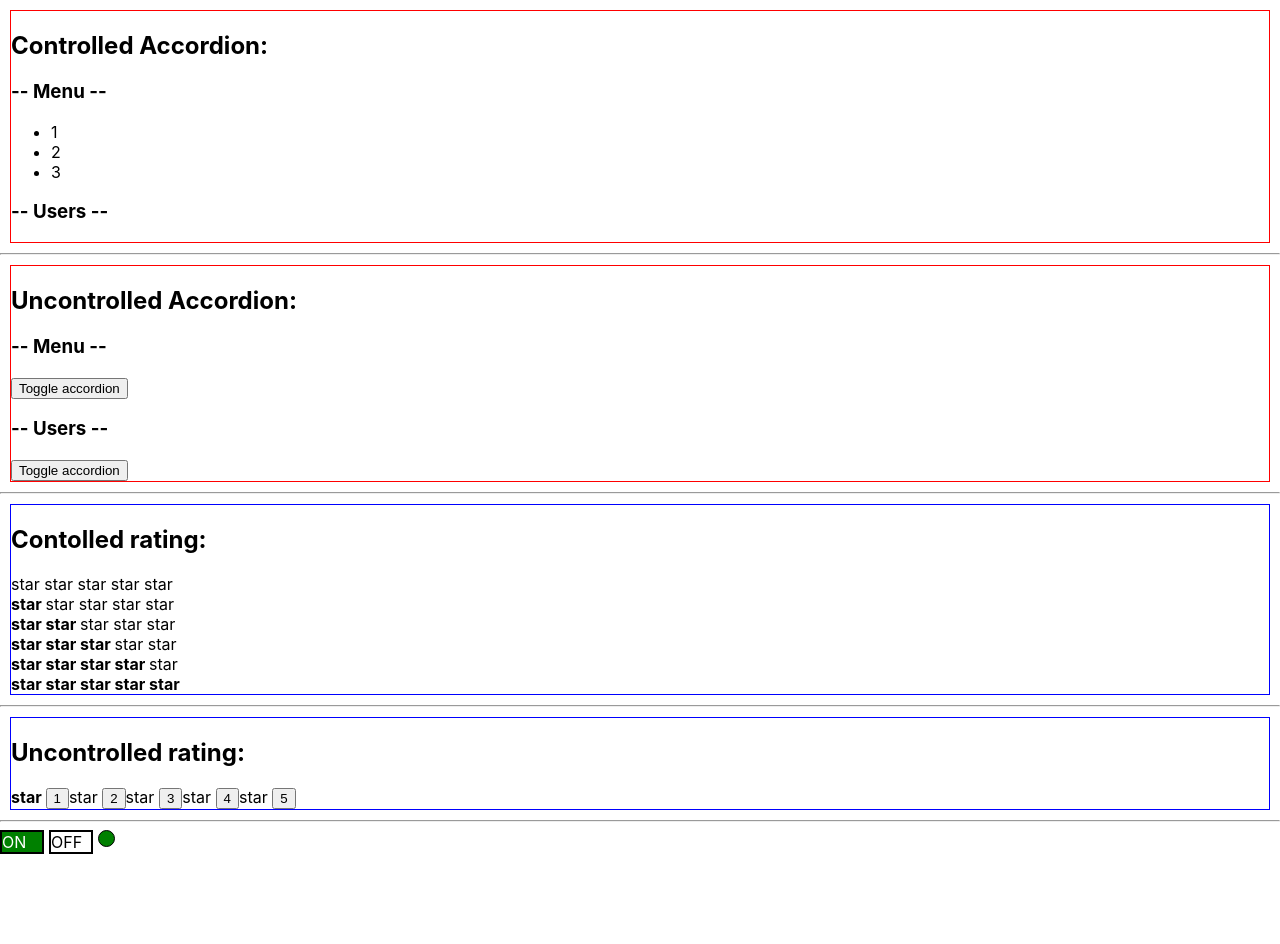
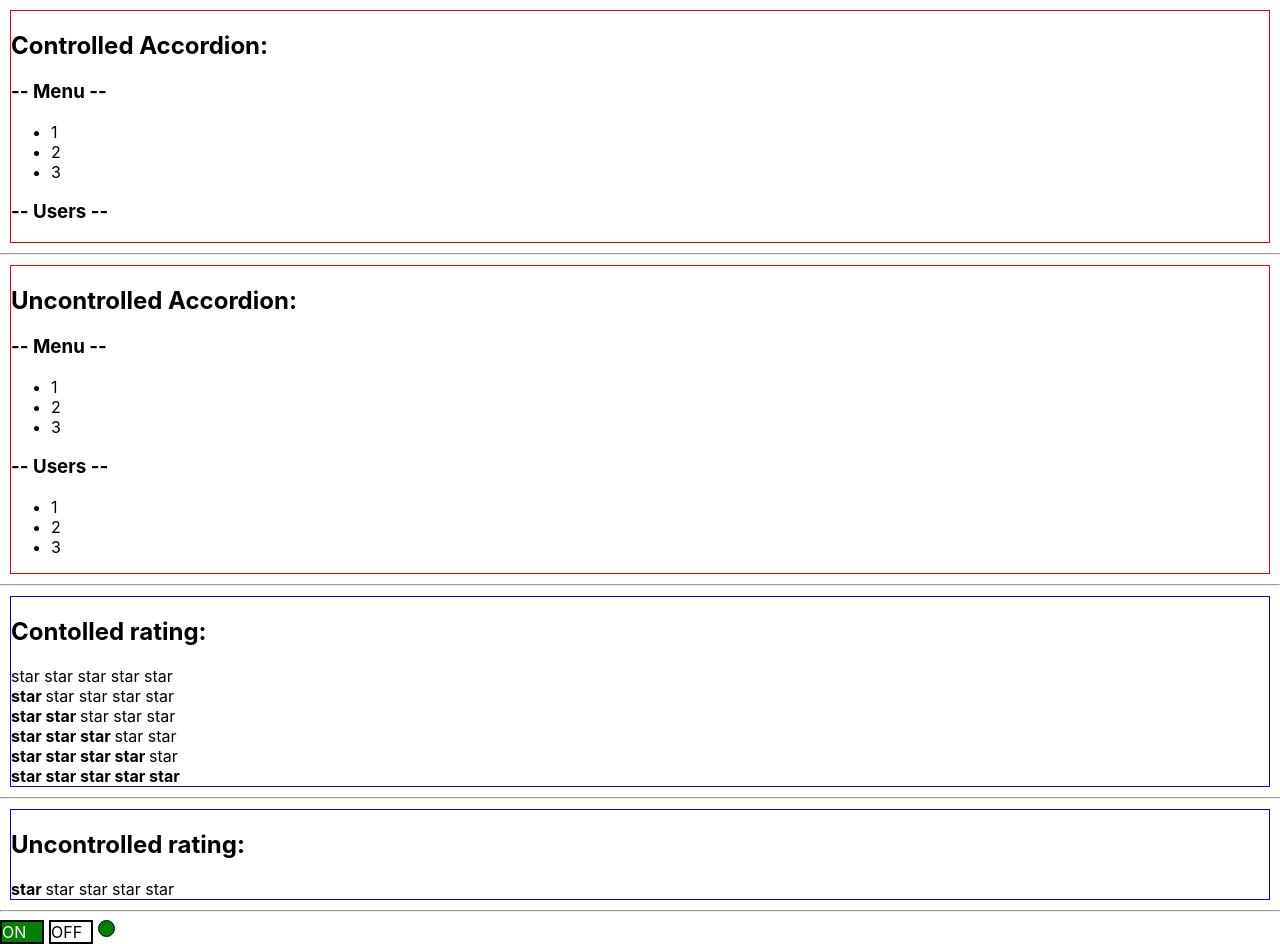
Before and after one commit to RomanHass/react_in_details, a React (Create React App) app: page / in a window 1280 px wide. Before the commit the page ends 854 px from the top, so only its background shows below. Built offline with nearby package versions, Linux system fonts and the light colour scheme.

Commit message:
Add learn contolled/uncrontrolled components

```diff
--- a/src/App.tsx
+++ b/src/App.tsx
@@ -9,6 +9,7 @@
 
 function App() {
   console.log('App rendering')
+
   return (
     <div className="App">
       <div style={{margin: '10px', border: '1px solid red'}}>
--- a/src/components/UncontrolledAccordion/UncontrolledAccordion.tsx
+++ b/src/components/UncontrolledAccordion/UncontrolledAccordion.tsx
@@ -6,12 +6,12 @@
 
 export const UncontrolledAccordion = (props: AccordionPropsType) => {
 
-  const [expanded, setExpanded] = useState<boolean>(false);
+  const [expanded, setExpanded] = useState<boolean>(true);
 
   return (
     <div>
-        <AccordionTitle title={props.titleValue} />
-        <button onClick={() => setExpanded(!expanded)}>Toggle accordion</button>
+        <AccordionTitle title={props.titleValue} onClick={() => setExpanded(!expanded)}/>
+        {/* <button onClick={() => setExpanded(!expanded)}>Toggle accordion</button> */}
         {expanded && <AccordionBody />}
       </div>
   );
@@ -19,11 +19,12 @@
 
 type AccordionTitlePropsType = {
   title: string
+  onClick: () => void
 }
 
 function AccordionTitle(props:AccordionTitlePropsType) {
   return (
-    <h3 >-- {props.title} --</h3>
+    <h3 onClick={props.onClick}>-- {props.title} --</h3>
   );
 }
 
--- a/src/components/UncontrolledRating/UncontrolledRating.tsx
+++ b/src/components/UncontrolledRating/UncontrolledRating.tsx
@@ -6,23 +6,20 @@
 
   return (
     <div>
-      <Star selected={value > 0} /><button onClick={() => setValue(1)}>1</button>
-      <Star selected={value > 1} /><button onClick={() => setValue(2)}>2</button>
-      <Star selected={value > 2} /><button onClick={() => setValue(3)}>3</button>
-      <Star selected={value > 3} /><button onClick={() => setValue(4)}>4</button>
-      <Star selected={value > 4} /><button onClick={() => setValue(5)}>5</button>
+      <Star selected={value > 0} onClick={() => setValue(1)} />
+      <Star selected={value > 1} onClick={() => setValue(2)} />
+      <Star selected={value > 2} onClick={() => setValue(3)} />
+      <Star selected={value > 3} onClick={() => setValue(4)} />
+      <Star selected={value > 4} onClick={() => setValue(5)} />
     </div>
   );
 }
 
 type StarPropsType = {
   selected: boolean
+  onClick: () => void
 };
 
 function Star(props: StarPropsType) {
-  if (props.selected) {
-    return <span><b>star </b></span>
-  } else {
-    return <span>star </span>
-  }
+  return <span onClick={props.onClick}>{props.selected ? <b>star </b> : 'star '}</span>
 }
```
